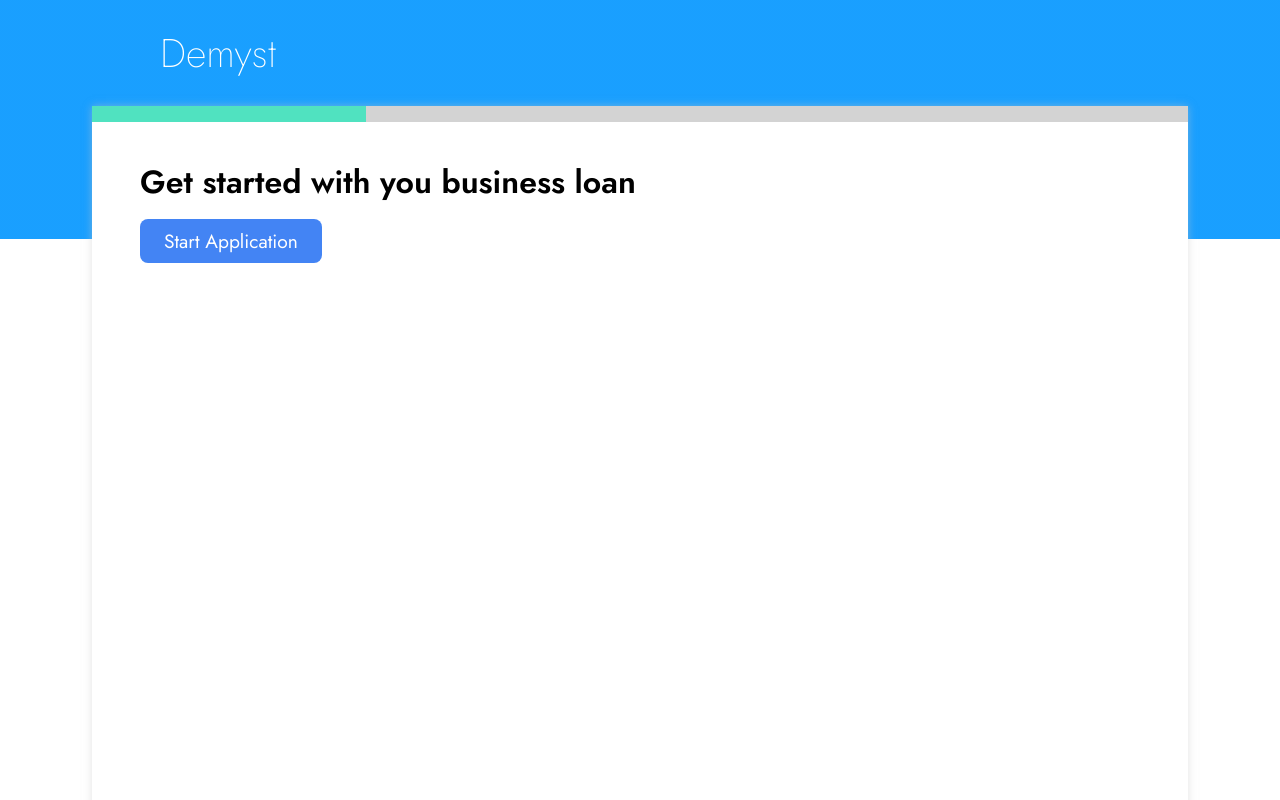
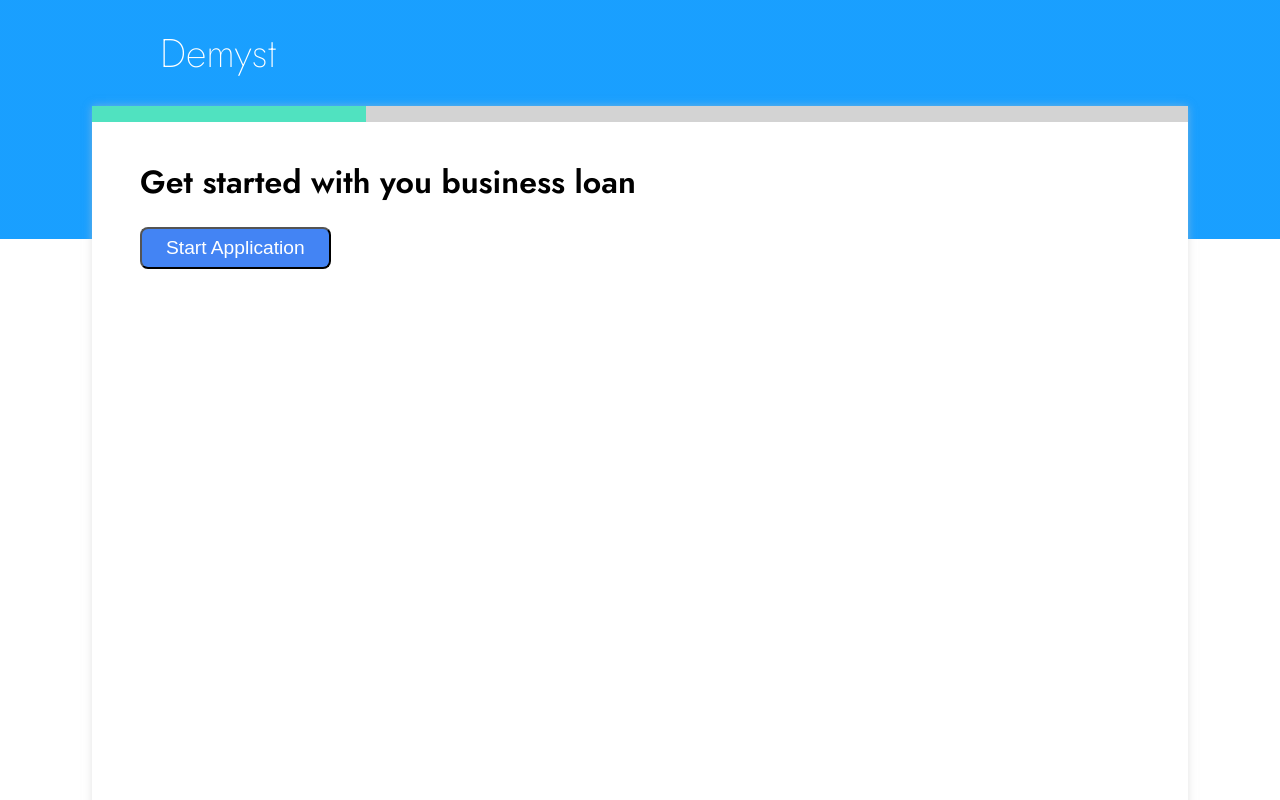
Before and after one commit to priyadarshikunal/demyst-fe, a React (Vite) app: page / in a window 1280 px wide. Shown: the top 800 px of the page. Built offline with nearby package versions, Linux system fonts and the light colour scheme.

Commit message:
Adds initiate application

```diff
--- a/src/app.tsx
+++ b/src/app.tsx
@@ -8,9 +8,9 @@ const App = () => <>
     <BrowserRouter>
         <Routes>
             <Route path="/" element={<Home/>}/>
-            <Route path="/application" element={<Application/>}/>
-            <Route path="/review" element={<Review/>}/>
-            <Route path="/outcome" element={<Outcome/>}/>
+            <Route path="/application/:applicationId" element={<Application/>}/>
+            <Route path="/review/:applicationId" element={<Review/>}/>
+            <Route path="/outcome/:applicationId" element={<Outcome/>}/>
         </Routes>
     </BrowserRouter>
 </>;
--- a/src/components/pages/home.tsx
+++ b/src/components/pages/home.tsx
@@ -1,13 +1,27 @@
-import {ButtonLink, ButtonType} from '../blocks/buttonLink'
+import {Button, ButtonLink, ButtonType} from '../blocks/buttonLink'
 import Header from "../blocks/header";
 import Main from "../blocks/main";
+import {SERVICE_ENDPOINT} from "../../utils";
+import {useNavigate} from 'react-router-dom';
 
 const Home = () => {
+    const navigate = useNavigate();
+    const startApplication = ()=>{
+        const endpoint = `${SERVICE_ENDPOINT}/init`;
+        fetch(endpoint)
+            .then(data=>data.json())
+            .then(json=>{
+                const applicationId = json.id;
+                navigate(`/application/${applicationId}`);
+            })
+            .catch();
+    };
+
     return <>
         <Header/>
         <Main progress={25}>
             <h1>Get started with you business loan</h1>
-            <ButtonLink to='/application' type={ButtonType.INFO} label="Start Application"/>
+            <Button handler={startApplication} type={ButtonType.INFO} label="Start Application"/>
         </Main>
     </>;
 };
--- /dev/null
+++ b/src/utils.ts
@@ -0,0 +1 @@
+export const SERVICE_ENDPOINT = "http://localhost:8000";
```
